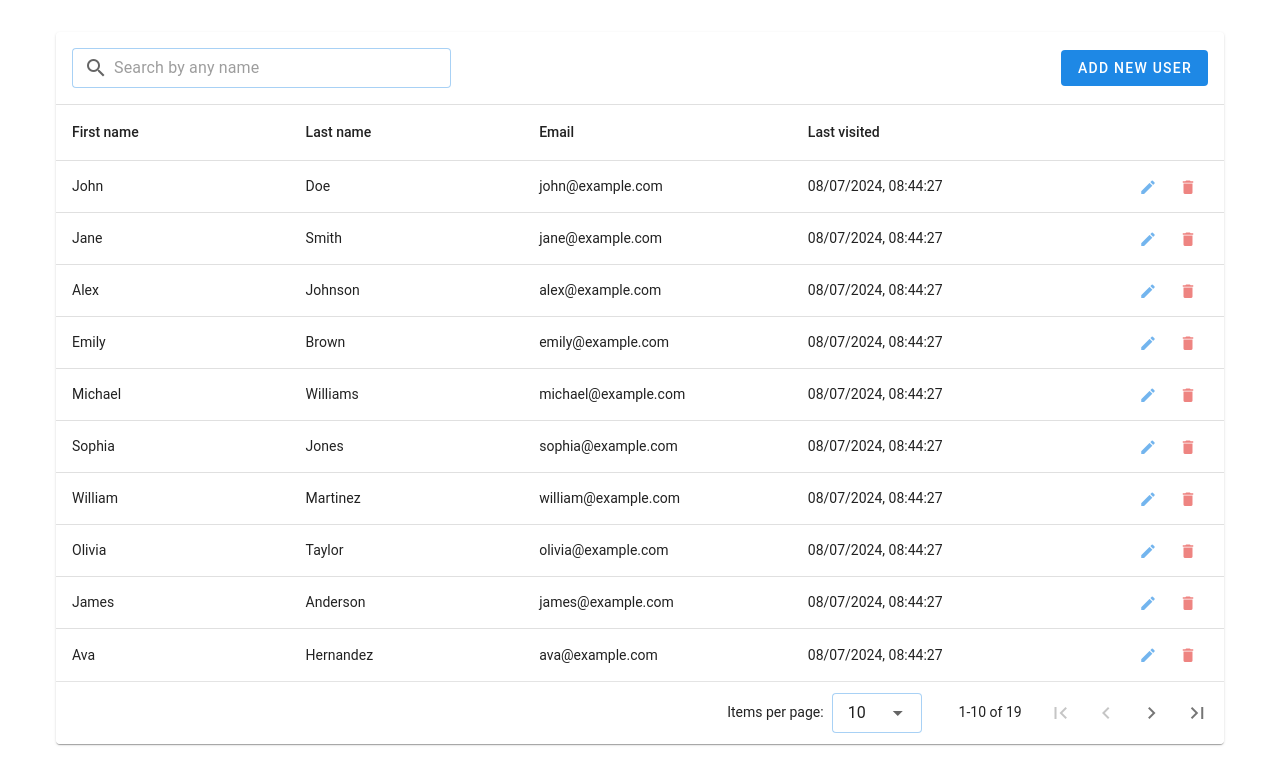
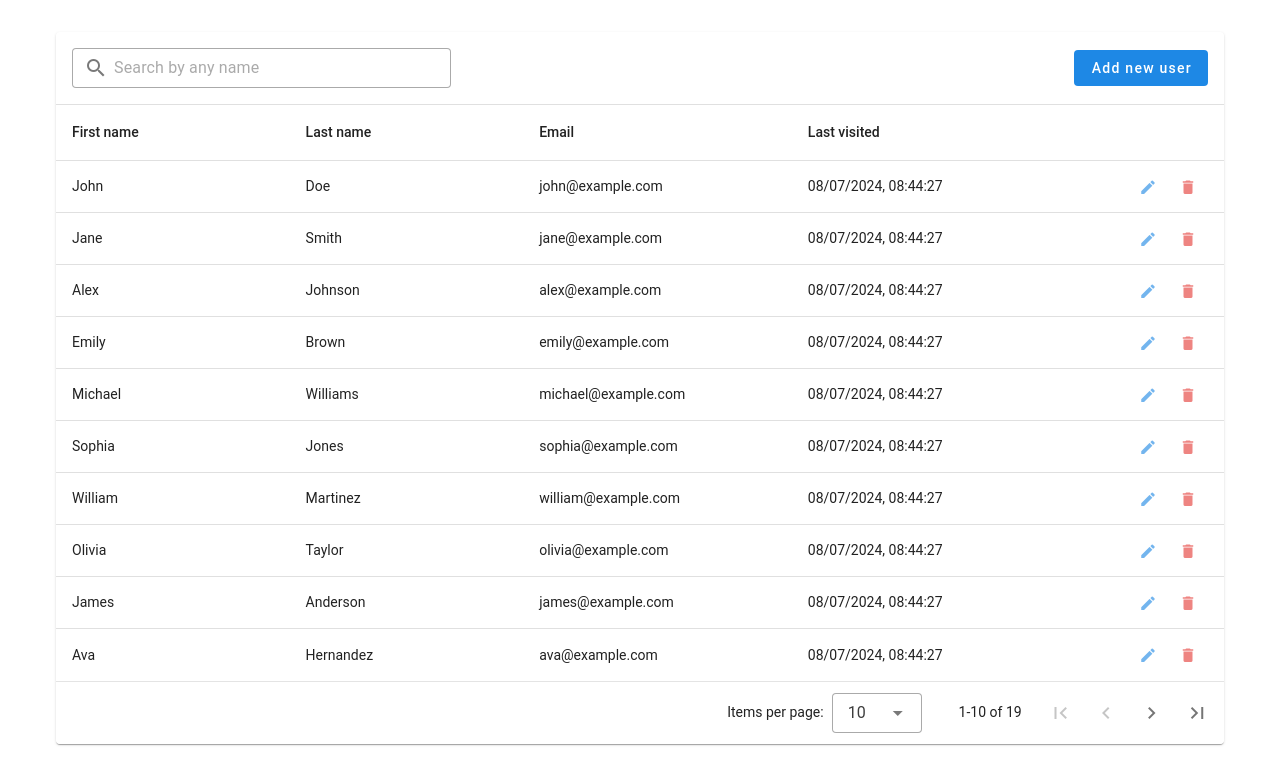
Before and after one commit to gecheru/users-list, a Vue app: page / in a window 1280 px wide. Shown: the top 784 px of the page. Built offline with nearby package versions, Linux system fonts and the light colour scheme.

Commit message:
custom button and text-field

```diff
--- a/src/components/UserCreate/UserCreate.vue
+++ b/src/components/UserCreate/UserCreate.vue
@@ -4,13 +4,7 @@
     :persistent="isBusy"
   >
     <template v-slot:activator="{ props: activatorProps }">
-      <VBtn
-        v-bind="activatorProps"
-        variant="flat"
-        color="primary"
-      >
-        Add new user
-      </VBtn>
+      <CustomButton v-bind="activatorProps"> Add new user </CustomButton>
     </template>
 
     <VCard :loading="isBusy">
@@ -24,17 +18,17 @@
           @submit.prevent="handleSubmit"
           :id="formId"
         >
-          <VTextField
+          <CustomTextField
             v-model="newUserModel.firstName"
             label="Name"
             :rules="[required]"
           />
-          <VTextField
+          <CustomTextField
             v-model="newUserModel.lastName"
             label="Last name"
             :rules="[required]"
           />
-          <VTextField
+          <CustomTextField
             v-model="newUserModel.email"
             label="Email"
             :rules="[required, email]"
@@ -42,15 +36,19 @@
         </VForm>
       </div>
       <VCardActions class="pt-4 pb-6 px-8">
-        <VBtn @click="closeDialog"> Close </VBtn>
-        <VBtn
+        <CustomButton
+          @click="closeDialog"
+          variant="plain"
+        >
+          Close
+        </CustomButton>
+        <CustomButton
           :loading="isBusy"
-          variant="flat"
           :form="formId"
           type="submit"
         >
           Submit
-        </VBtn>
+        </CustomButton>
       </VCardActions>
     </VCard>
   </VDialog>
@@ -62,6 +60,8 @@ import { useUsersStore } from '@/stores/users';
 import { required, email } from '@/shared/validation';
 import type { UserCreateRequest } from '@/types/User/UserCreateRequest';
 import type { VForm } from 'vuetify/components/VForm';
+import CustomTextField from '@/shared/ui/CustomTextField/CustomTextField.vue';
+import CustomButton from '@/shared/ui/CustomButton/CustomButton.vue';
 
 const formId = 'user-form';
 const usersStore = useUsersStore();
--- a/src/components/UsersTable/UsersTable.vue
+++ b/src/components/UsersTable/UsersTable.vue
@@ -40,13 +40,13 @@
         {{ useFormatDate(item.lastVisitedAt) }}
       </template>
       <template v-slot:item.actions="{ item }">
-        <VBtn
+        <CustomButton
           size="small"
           variant="plain"
           icon="mdi-pencil"
           @click="editUser(item)"
         />
-        <VBtn
+        <CustomButton
           size="small"
           variant="plain"
           icon="mdi-delete"
@@ -65,7 +65,8 @@ import UserCreate from '@/components/UserCreate/UserCreate.vue';
 import type { TableHeaders } from '@/types/Table/TableHeaders';
 import type { User } from '@/types/User/User';
 import { useFormatDate } from '@/shared/composables/formatDate';
-import CustomSearchField from '../CustomSearchField/CustomSearchField.vue';
+import CustomSearchField from '@/shared/ui/CustomSearchField/CustomSearchField.vue';
+import CustomButton from '@/shared/ui/CustomButton/CustomButton.vue';
 
 const usersStore = useUsersStore();
 const loading = ref(false);
--- /dev/null
+++ b/src/shared/ui/CustomButton/CustomButton.vue
@@ -0,0 +1,45 @@
+<template>
+  <VBtn v-bind="{ ...btnClass, ...$attrs, ...inputProps }">
+    <template
+      v-for="(_, name) in slots"
+      v-slot:[name]
+    >
+      <slot :name="name" />
+    </template>
+  </VBtn>
+</template>
+
+<script lang="ts" setup>
+import type { VBtn } from 'vuetify/components/VBtn';
+import { computed } from 'vue';
+
+type Props = VBtn['$props'];
+interface BtnProps extends /* @vue-ignore */ Props {}
+type CustomProps = {};
+type Slots = VBtn['$slots'];
+
+const props = defineProps<CustomProps & BtnProps>();
+const slots = defineSlots<Slots>();
+const defaultProps: BtnProps = {
+  variant: 'flat',
+  color: 'primary'
+};
+
+const inputProps = computed(() => {
+  return {
+    ...defaultProps,
+    ...props
+  };
+});
+const btnClass = computed(() => {
+  return {
+    class: 'custom-button'
+  };
+});
+</script>
+
+<style>
+.v-btn.custom-button {
+  text-transform: unset;
+}
+</style>
--- a/src/components/CustomSearchField/CustomSearchField.vue
+++ b/src/shared/ui/CustomSearchField/CustomSearchField.vue
@@ -3,16 +3,14 @@
 </template>
 
 <script lang="ts" setup>
+import type { TextFieldProps } from '@/types/TextField/TextFieldProps';
 import { computed } from 'vue';
-import type { VTextField as TextFieldType } from 'vuetify/components/VTextField';
 
-type TextFieldProps = TextFieldType['$props'];
-interface Props extends /* @vue-ignore */ TextFieldProps {}
 type CustomProps = {};
 
-const props = defineProps<CustomProps & Props>();
+const props = defineProps<CustomProps & TextFieldProps>();
 
-const defaultProps: Props = {
+const defaultProps: TextFieldProps = {
   prependInnerIcon: 'mdi-magnify',
   variant: 'outlined',
   hideDetails: true,
--- /dev/null
+++ b/src/shared/ui/CustomTextField/CustomTextField.vue
@@ -0,0 +1,38 @@
+<template>
+  <VTextField v-bind="{ ...inputClass, ...$attrs, ...inputProps }" />
+</template>
+
+<script lang="ts" setup>
+import type { TextFieldProps } from '@/types/TextField/TextFieldProps';
+import { computed } from 'vue';
+
+type CustomProps = {};
+
+const props = defineProps<CustomProps & TextFieldProps>();
+
+const defaultProps: TextFieldProps = {
+  density: 'compact',
+  baseColor: 'primary',
+  bgColor: 'background',
+  variant: 'underlined',
+  color: 'primary'
+};
+
+const inputProps = computed(() => {
+  return {
+    ...defaultProps,
+    ...props
+  };
+});
+const inputClass = computed(() => {
+  return {
+    class: 'custom-text-field'
+  };
+});
+</script>
+
+<style>
+.custom-text-field + .custom-text-field {
+  margin-top: 12px;
+}
+</style>
--- /dev/null
+++ b/src/types/TextField/TextFieldProps.ts
@@ -0,0 +1,6 @@
+import type { VTextField as TextFieldType } from 'vuetify/components/VTextField';
+
+type Props = TextFieldType['$props'];
+interface TextFieldProps extends /* @vue-ignore */ Props {}
+
+export type { TextFieldProps };
--- a/src/vuetify/vuetify.ts
+++ b/src/vuetify/vuetify.ts
@@ -15,17 +15,6 @@ export const vuetify = createVuetify({
   defaults: {
     VDialog: {
       maxWidth: '400px'
-    },
-    VBtn: {
-      variant: 'flat',
-      baseColor: 'primary'
-    },
-    VTextField: {
-      density: 'compact',
-      baseColor: 'primary',
-      bgColor: 'background',
-      variant: 'underlined',
-      color: 'primary'
     }
   }
 });
```
